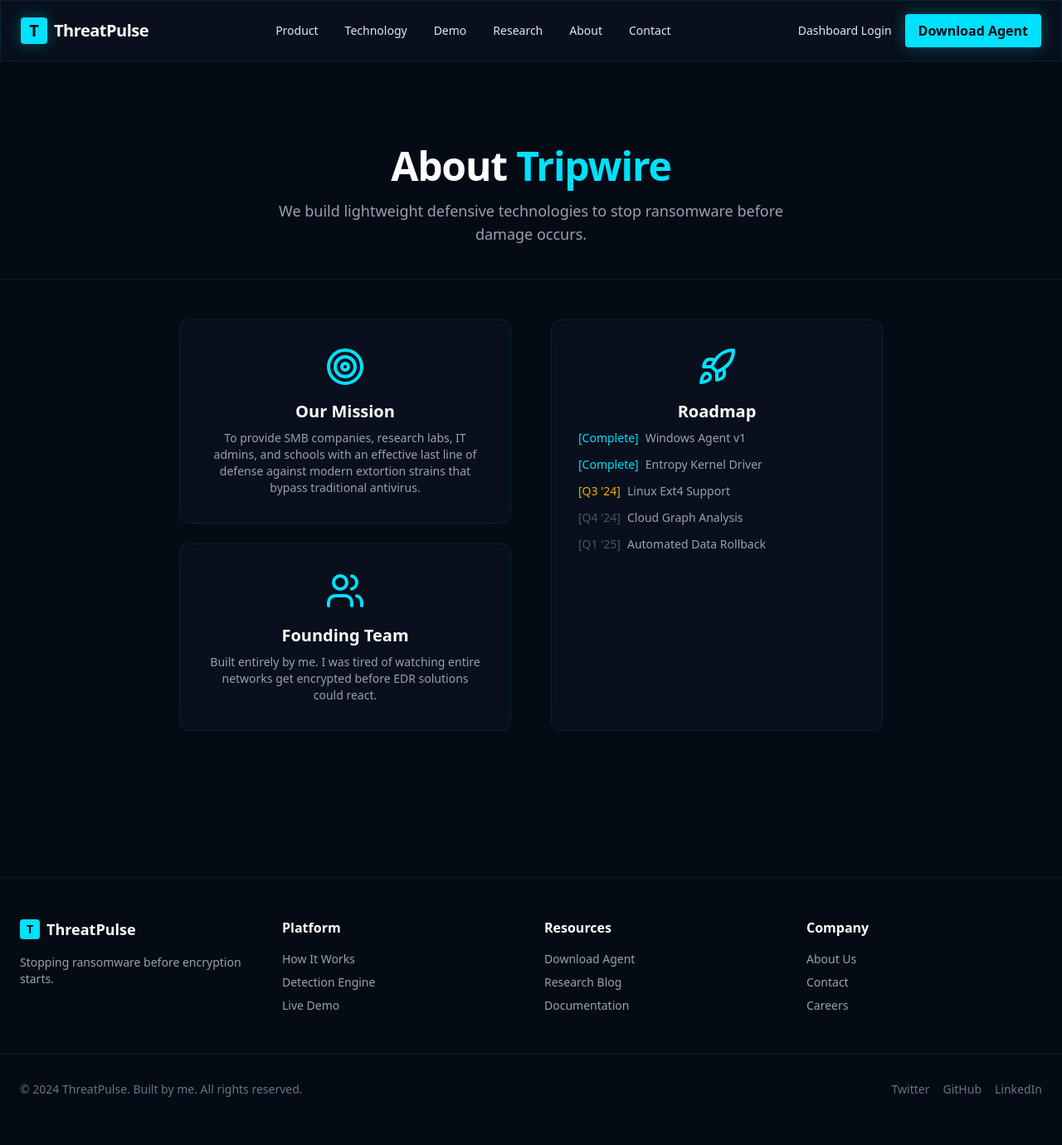
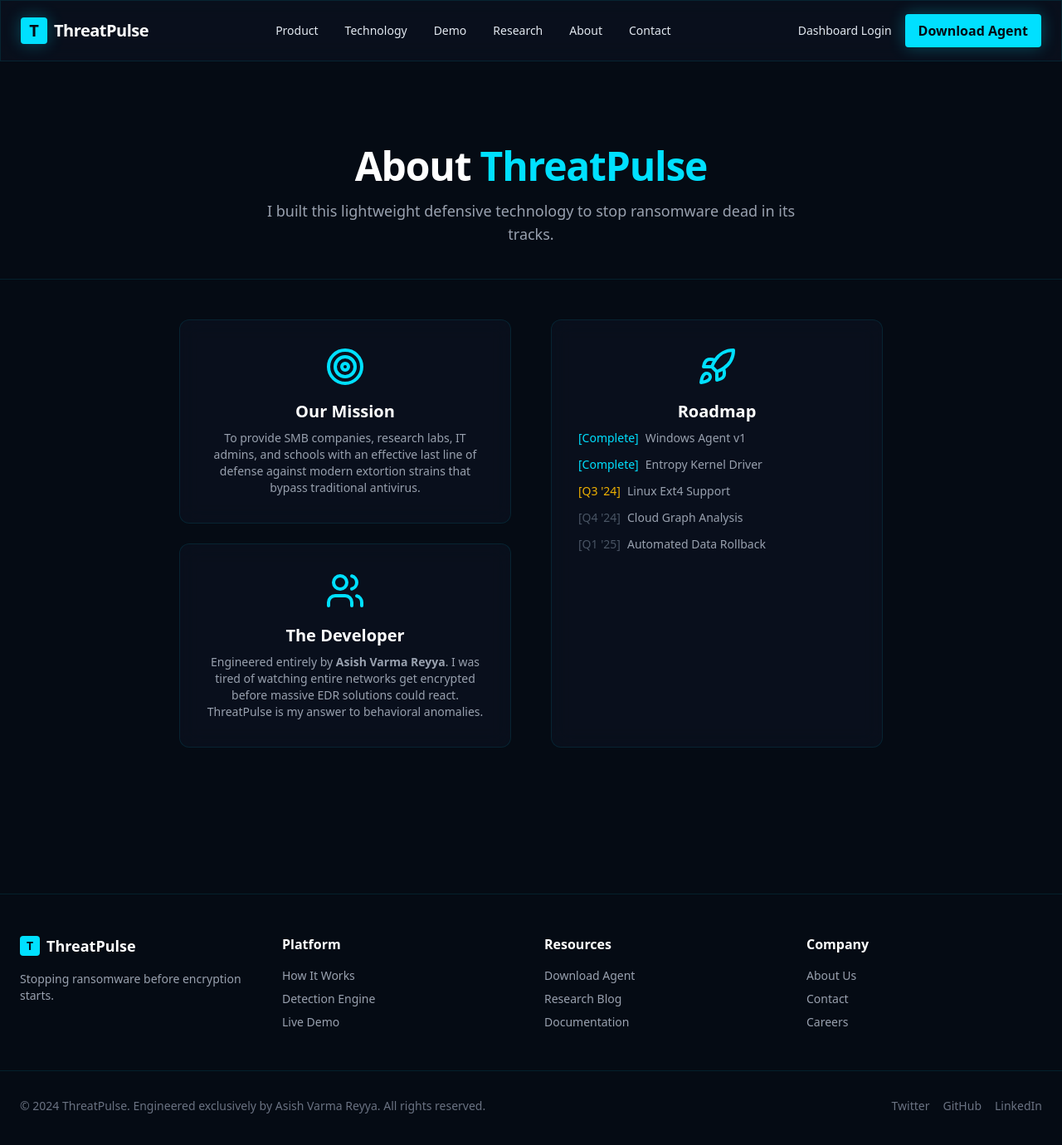
Before and after one commit to Asish1102/ransomware-tripwire, a Next.js app: page /about in a window 1280 px wide. Shown: the top 1380 px of the page at 83% size. Built offline with nearby package versions, Linux system fonts and the light colour scheme.

Commit message:
chore: Finalize product branding and establish sole authorship to Asish Varma Reyya

```diff
--- a/package.json
+++ b/package.json
@@ -1,6 +1,7 @@
 {
   "name": "ransomware-tripwire",
   "version": "0.1.0",
+  "author": "Asish Varma Reyya <reyyaasish@lpu.in>",
   "private": true,
   "scripts": {
     "dev": "next dev",
--- a/src/app/about/page.tsx
+++ b/src/app/about/page.tsx
@@ -6,10 +6,10 @@
     <div className="flex flex-col gap-12 font-sans text-foreground pb-24 min-h-[80vh]">
       <section className="pt-20 pb-10 px-6 container mx-auto text-center border-b border-card-border relative">
         <h1 className="text-4xl md:text-5xl font-extrabold tracking-tight mb-4 text-white">
-          About <span className="text-primary">Tripwire</span>
+          About <span className="text-primary">ThreatPulse</span>
         </h1>
         <p className="text-lg text-gray-400 max-w-2xl mx-auto">
-          We build lightweight defensive technologies to stop ransomware before damage occurs.
+          I built this lightweight defensive technology to stop ransomware dead in its tracks.
         </p>
       </section>
 
@@ -25,9 +25,9 @@
 
            <div className="glass-panel p-8 rounded-xl border border-card-border text-center flex-1">
              <Users className="w-12 h-12 text-primary mx-auto mb-4" />
-             <h3 className="text-xl font-bold text-white mb-2">Founding Team</h3>
+             <h3 className="text-xl font-bold text-white mb-2">The Developer</h3>
              <p className="text-gray-400 text-sm">
-               Built entirely by me. I was tired of watching entire networks get encrypted before EDR solutions could react.
+               Engineered entirely by <strong>Asish Varma Reyya</strong>. I was tired of watching entire networks get encrypted before massive EDR solutions could react. ThreatPulse is my answer to behavioral anomalies.
              </p>
            </div>
         </div>
--- a/src/app/contact/page.tsx
+++ b/src/app/contact/page.tsx
@@ -25,7 +25,7 @@
           <span className="text-primary">Contact</span> Us
         </h1>
         <p className="text-lg text-gray-400 max-w-2xl mx-auto">
-          Feedback, bug reports, partnership inquiries, or enterprise deployment questions. We are here.
+          Feedback, bug reports, partnership inquiries, or enterprise deployment questions. I am here to help.
         </p>
       </section>
 
@@ -99,7 +99,7 @@
                   value={message}
                   onChange={(e) => setMessage(e.target.value)}
                   className="w-full bg-[#0a0f1c] border border-gray-700/50 rounded-lg py-3 px-4 text-white focus:outline-none focus:border-primary transition-colors"
-                  placeholder="How can we help?"
+                  placeholder="How can I help?"
                 ></textarea>
               </div>
               <button type="submit" className="w-full flex items-center justify-center gap-2 bg-primary hover:bg-primary-dark text-background font-bold py-3 mt-2 rounded-lg transition-all glow text-sm">
--- a/src/app/dashboard/page.tsx
+++ b/src/app/dashboard/page.tsx
@@ -11,7 +11,7 @@
               <Activity className="text-primary w-5 h-5" /> Enterprise Console
             </h1>
             <div className="flex items-center gap-4 text-sm font-mono text-gray-400">
-               <span>admin@tripwire.ai</span>
+               <span>reyyaasish@lpu.in</span>
                <span className="bg-green-500/20 text-green-400 px-2 py-1 rounded">System Healthy</span>
             </div>
          </div>
--- a/src/app/demo/page.tsx
+++ b/src/app/demo/page.tsx
@@ -9,7 +9,7 @@
           <span className="text-primary">Attack Simulation</span> in Real-Time
         </h1>
         <p className="text-lg text-gray-400 max-w-2xl mx-auto">
-          Watch how Tripwire detects and neutralizes a simulated ransomware attack before encryption takes hold.
+          Watch how ThreatPulse detects and neutralizes a simulated ransomware attack before encryption takes hold.
         </p>
       </section>
 
@@ -25,8 +25,8 @@
                C:\&gt; execute payload.exe<br/>
                [Ransomware] Locating target files...<br/>
                [Ransomware] Targeting C:\Users\Admin\Documents<br/>
-               <span className="text-red-500">[Tripwire] ALERT: Entropy surge detected + I/O spike</span><br/>
-               <span className="text-red-500">[Tripwire] ALERT: Suspicious file renames (.docx -&gt; .encrypted)</span><br/>
+               <span className="text-red-500">[ThreatPulse] ALERT: Entropy surge detected + I/O spike</span><br/>
+               <span className="text-red-500">[ThreatPulse] ALERT: Suspicious file renames (.docx -&gt; .encrypted)</span><br/>
                <span className="text-blue-400">[Containment] Action Triggered: Terminate PID 4592</span><br/>
                <span className="text-blue-400">[Containment] Action Triggered: Disable network adapters</span><br/>
                [System] Process terminated. Files protected: 99.9%
@@ -37,7 +37,7 @@
                 <ShieldAlert /> Threat Neutralized
              </div>
              <p className="text-gray-300">
-               In this demonstration, the attack begins by reading and rewriting files with increased entropy. Within 50 milliseconds of the first malicious rename, the Tripwire detection trigger fires. Containment automatically kills the process and saves the filesystem.
+               In this demonstration, the attack begins by reading and rewriting files with increased entropy. Within 50 milliseconds of the first malicious rename, the ThreatPulse detection trigger fires. Containment automatically kills the process and saves the filesystem.
              </p>
           </div>
         </div>
--- a/src/app/layout.tsx
+++ b/src/app/layout.tsx
@@ -89,7 +89,7 @@
             </div>
           </div>
           <div className="container mx-auto px-6 mt-12 pt-8 border-t border-card-border text-sm text-gray-500 flex justify-between">
-            <p>&copy; 2024 ThreatPulse. Built by me. All rights reserved.</p>
+            <p>&copy; 2024 ThreatPulse. Engineered exclusively by Asish Varma Reyya. All rights reserved.</p>
             <div className="flex gap-4">
               <a href="#" className="hover:text-primary">Twitter</a>
               <a href="#" className="hover:text-primary">GitHub</a>
--- a/src/app/login/page.tsx
+++ b/src/app/login/page.tsx
@@ -20,7 +20,7 @@
               <Users className="absolute left-3 top-1/2 -translate-y-1/2 w-5 h-5 text-gray-500" />
               <input
                 type="email"
-                defaultValue="admin@tripwire.ai"
+                defaultValue="reyyaasish@lpu.in"
                 className="w-full bg-[#0a0f1c] border border-gray-700/50 rounded-lg py-3 pl-10 pr-4 text-white focus:outline-none focus:border-primary transition-colors"
               />
             </div>
--- a/src/app/product/page.tsx
+++ b/src/app/product/page.tsx
@@ -48,7 +48,7 @@
               <h2 className="text-3xl font-bold text-white">2. Detection Engine</h2>
             </div>
             <p className="text-lg text-gray-400 mb-6">
-              Signatures take hours or days to update. The Tripwire engine uses behavior, entropy, and statistical pattern matching.
+              Signatures take hours or days to update. The ThreatPulse engine uses behavior, entropy, and statistical pattern matching.
             </p>
             <div className="glass-panel p-6 rounded-lg text-gray-300 border-l-4 border-l-primary mb-6">
               <p className="italic">"Instead of relying on signatures, the engine analyzes file system burst patterns and entropy changes in real time."</p>
--- a/src/app/technology/page.tsx
+++ b/src/app/technology/page.tsx
@@ -9,7 +9,7 @@
           <span className="text-primary">Under the Hood:</span> Our Technology
         </h1>
         <p className="text-xl text-gray-400 max-w-3xl mx-auto">
-          Deep dive into the architecture, detection models, and research frameworks mapping out the Tripwire platform. Reserved for technical users and security researchers.
+          Deep dive into the architecture, detection models, and research frameworks mapping out the ThreatPulse platform. Reserved for technical users and security researchers.
         </p>
       </section>
 
```
